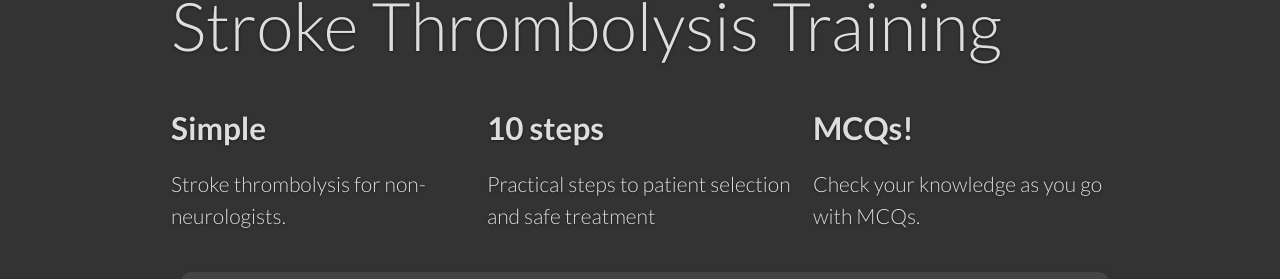
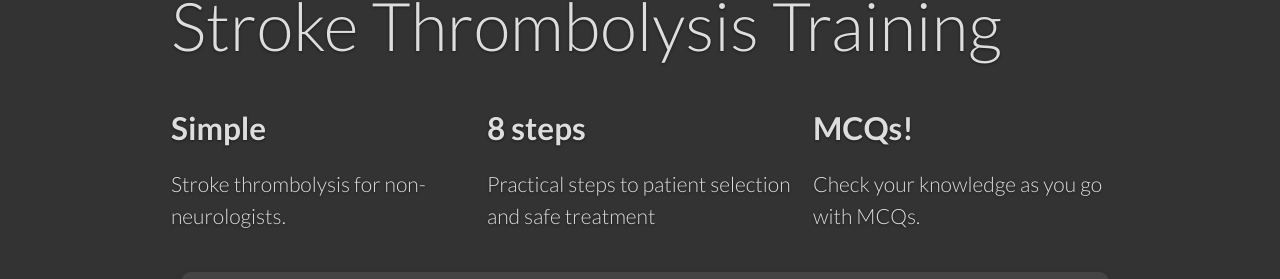
Before and after one commit to dkilfoyle/thrombolysis, a Jekyll site: the page built from index.html, in a window 1280 px wide. Shown: the part 175-454 px from the top of the page. Built offline with Jekyll 4.4.1, drawn with Linux system fonts in a browser that asks for light colours; comment, search, counter and statistics services are not loaded.

Commit message:
8 steps, not 10

```diff
--- a/index.html
+++ b/index.html
@@ -20,7 +20,7 @@ overview: true
       </p>
     </div>
     <div class="unit one-third">
-      <h2>10 steps</h2>
+      <h2>8 steps</h2>
       <p>Practical steps to patient selection and safe treatment</p>
     </div>
     <div class="unit one-third">
```
